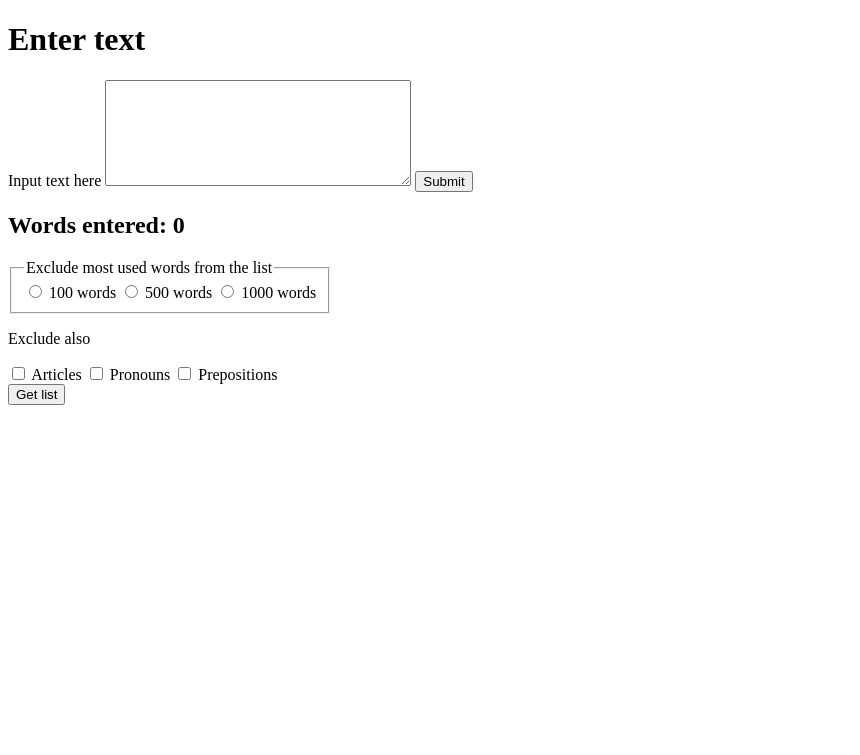
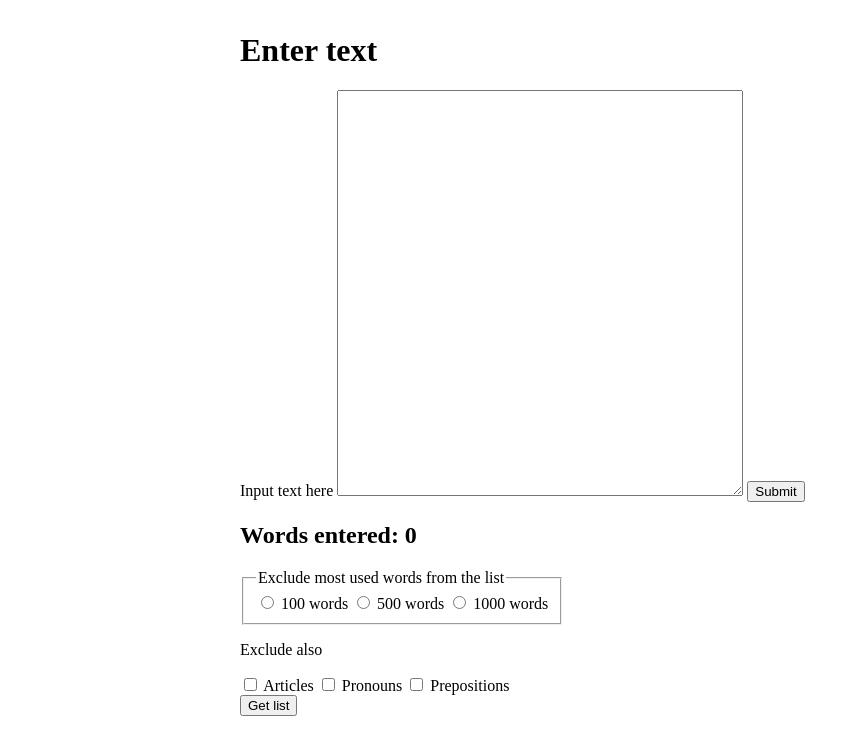
Before and after one commit to ookamy/assignments, a PHP site: page / in a window 1280 px wide. Shown: the top 755 px of the page, without its empty margins (0-860 px from the left). Run offline with PHP 8.4, Linux system fonts and the light colour scheme.

Commit message:
Tomas J. Bradley helped me to make it faster

```diff
--- a/web-app/css/general.css
+++ b/web-app/css/general.css
@@ -1,6 +1,11 @@
+body {
+	margin: 2em auto;
+	width: 800px;
+}
+
 #text {
-	width: 300px;
-	height: 100px;
+	width: 400px;
+	height: 400px;
 }
 
 fieldset {
--- a/web-app/index.php
+++ b/web-app/index.php
@@ -29,6 +29,8 @@ WHERE id >= 0
 ');
 $sql->execute();
 
+$sql_commands = array();
+
 foreach  (array_keys($wordslist) as $value)
 {
 	//echo $value;
@@ -37,17 +39,16 @@ foreach  (array_keys($wordslist) as $value)
 	//echo "<br/>";
 	next($wordslist);
 
-$sql = $db->prepare('
-INSERT INTO wordslist (word, frq)
-VALUES (:word, :frq)
-');
-$sql->bindValue(':word', $value, PDO::PARAM_STR);
-$sql->bindValue(':frq', $c_frq, PDO::PARAM_INT);
-$sql->execute();
-//usleep(500000);
-//header('Location: C:\wamp\www\webap\index.php');
-//exit;
+	$sql_commands[] = '("'.$value.'", '.$c_frq.')';
+
+	//usleep(500000);
+	//header('Location: C:\wamp\www\webap\index.php');
+	//exit;
 }
+
+$sql_string = 'INSERT INTO wordslist (word, frq) VALUES ' . implode(',', $sql_commands);
+$db->query($sql_string);
+
 ?>
 <!DOCTYPE HTML>
 <html>
```
Also changed, not shown: web-app/getlist.php (+6 -6 lines).
